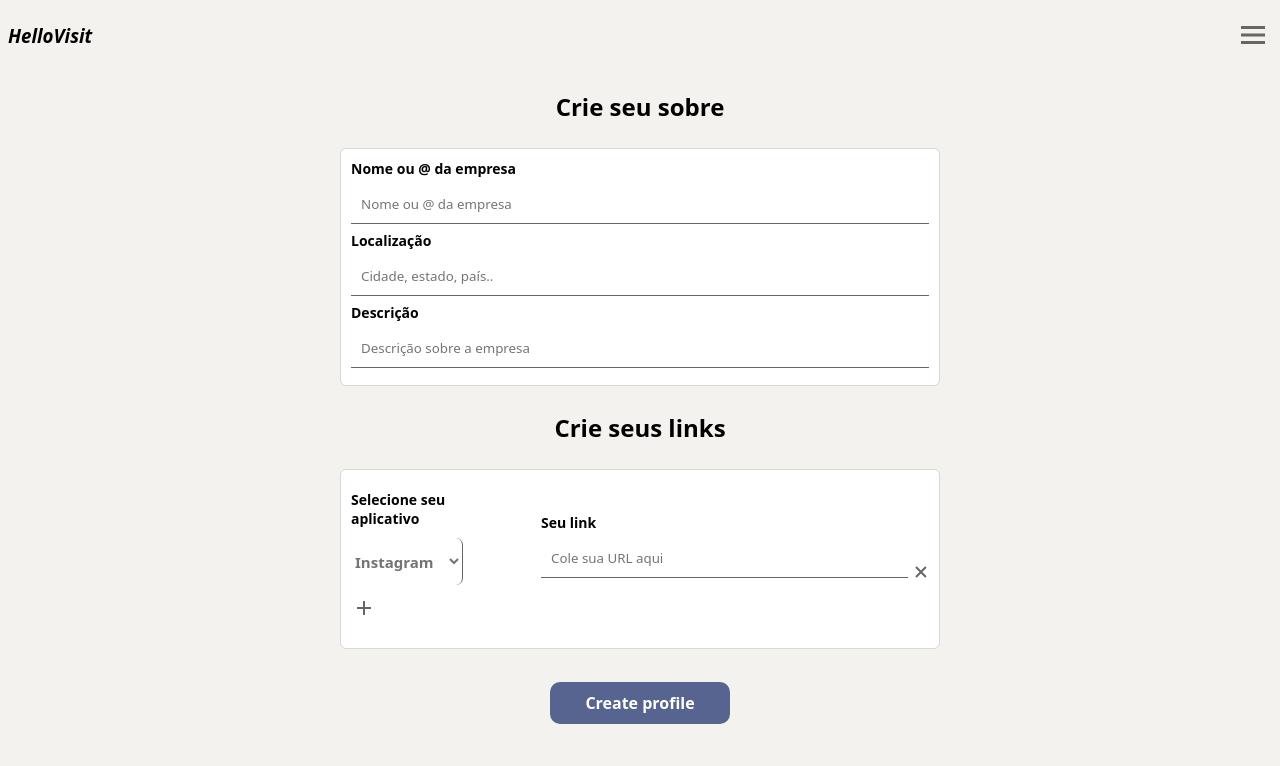
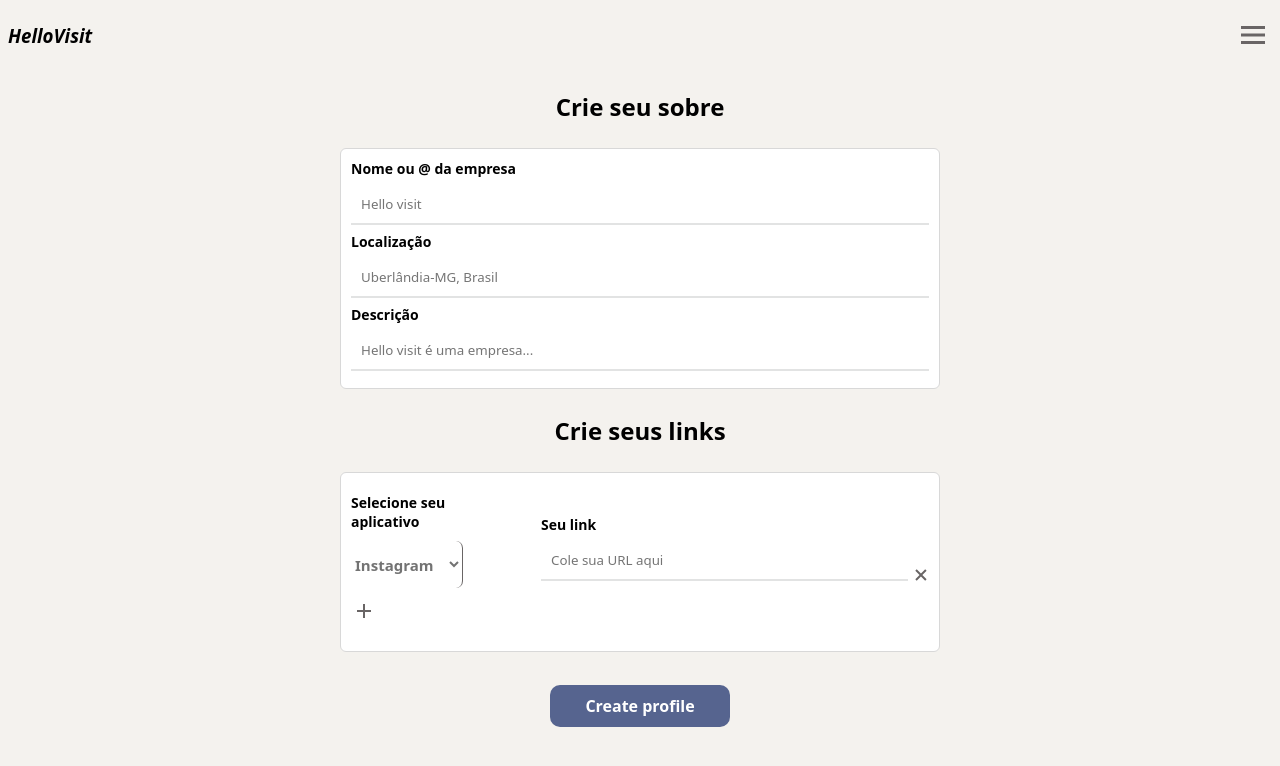
Before and after one commit to Ryanluc7reis/visit-card, a Next.js app: page /createprofile in a window 1280 px wide. Shown: the top 766 px of the page. Built offline with nearby package versions, Linux system fonts and the light colour scheme; no server answers.

Commit message:
Tratando erro do campo location em createprofile page

```diff
--- a/package.json
+++ b/package.json
@@ -16,7 +16,6 @@
     "joi-objectid": "^4.0.2",
     "mongoose": "^8.5.3",
     "next": "14.2.5",
-    "next-connect": "^1.0.0",
     "next-joi": "^2.2.1",
     "next-offline": "^5.0.5",
     "next-pwa": "^5.6.0",
--- a/src/app/createprofile/page.jsx
+++ b/src/app/createprofile/page.jsx
@@ -46,8 +46,16 @@ const InputAlt = styled(Input)`
   background: transparent;
   width: 100%;
   border: none;
-  border-bottom: 1px solid
-    ${(props) => (props.isDark ? props.theme.textDark : "#696565")};
+  border-bottom: 2px solid
+    ${(props) => {
+      const isEmptyObject = (obj) => Object.keys(obj).length === 0;
+
+      if (props.error && !isEmptyObject(props.error)) {
+        return props.theme.error;
+      }
+
+      return props.isDark ? props.theme.textDark : props.theme.textDark;
+    }};
   color: ${(props) =>
     props.isDark ? props.theme.textDark : props.theme.textLight};
 `;
@@ -80,6 +88,11 @@ const LinkItem = styled.div`
     gap: 78px;
   }
 `;
+const ErrorMessage = styled.span`
+  color: ${(props) => props.theme.error};
+  font-weight: bold;
+  font-size: 13px;
+`;
 
 export default function CreateProfilePage() {
   const { theme } = useTheme();
@@ -88,6 +101,7 @@ export default function CreateProfilePage() {
 
   const [loading, setLoading] = useState(false);
   const [loadingScreen, setLoadingScreen] = useState(true);
+  const [error, setError] = useState({});
   const [linksArray, setLinksArray] = useState([{ id: 1, app: "", url: "" }]);
   const [formData, setFormData] = useState({
     companyName: "",
@@ -132,6 +146,14 @@ export default function CreateProfilePage() {
 
   const handleChange = (event) => {
     const { name, value } = event.target;
+
+    if (name) {
+      const isValidValue = [!value];
+      setError((prevErrors) => ({
+        ...prevErrors,
+        [name]: isValidValue === true && null,
+      }));
+    }
     setFormData({
       ...formData,
       [name]: value,
@@ -166,10 +188,16 @@ export default function CreateProfilePage() {
       ) {
         setShowPopUp(true);
         setMessageType("notAuthenticated");
-      } else {
-        setShowPopUp(true);
-        setMessageType("error");
       }
+      if (err.response.data.errors[0].message) {
+        setError({
+          ...error,
+          location: err.response.data.errors[0].message,
+        });
+      }
+      setShowPopUp(true);
+      setMessageType("error");
+
       throw err.message;
     } finally {
       setLoading(false);
@@ -220,7 +248,7 @@ export default function CreateProfilePage() {
         <BoxContainer isDark={DarkCondition}>
           <InputAlt
             label="Nome ou @ da empresa"
-            placeholder="Nome ou @ da empresa"
+            placeholder="Hello visit"
             isDark={DarkCondition}
             name="companyName"
             onChange={handleChange}
@@ -229,16 +257,18 @@ export default function CreateProfilePage() {
           />
           <InputAlt
             label="Localização"
-            placeholder="Cidade, estado, país.."
+            placeholder="Uberlândia-MG, Brasil"
             isDark={DarkCondition}
             name="location"
             onChange={handleChange}
             value={formData.location}
+            error={error.location}
             required
           />
+          {error.location && <ErrorMessage>{error.location}</ErrorMessage>}
           <InputAlt
             label="Descrição"
-            placeholder="Descrição sobre a empresa"
+            placeholder="Hello visit é uma empresa..."
             isDark={DarkCondition}
             name="description"
             onChange={handleChange}
```
Also changed, not shown: 1 other file (tests, documents, lock files or other folders).
